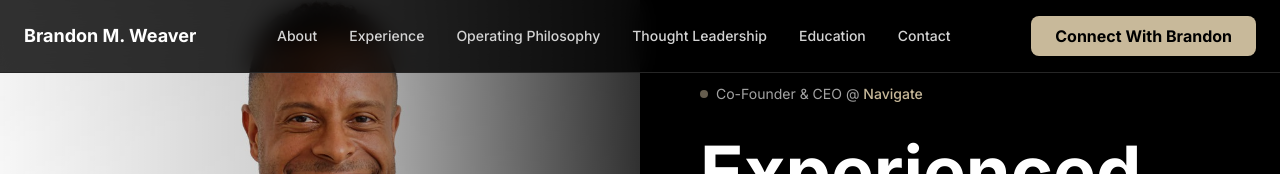
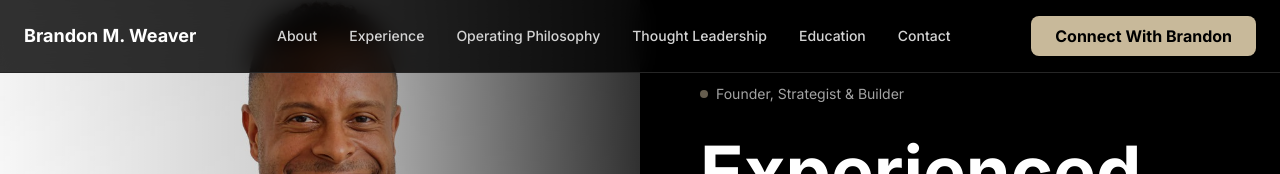
Before and after one commit to letsnavigatebmw/brandonmweaver, a React (Vite) app: page / in a window 1280 px wide. Shown: the top 174 px of the page. Built offline with nearby package versions, Linux system fonts and the light colour scheme.

Commit message:
Update status badge: change from 'Co-Founder & CEO @ Navigate' to 'Founder, Strategist & Builder'

```diff
--- a/src/components/Hero.jsx
+++ b/src/components/Hero.jsx
@@ -19,7 +19,7 @@ export default function Hero() {
         {/* Status badge */}
         <div className="inline-flex items-center gap-2 text-sm">
           <div className="w-2 h-2 bg-gold-400 rounded-full animate-pulse" />
-          <span className="text-gray-400">Co-Founder & CEO @ <a href="https://navigatenow.com" target="_blank" rel="noopener noreferrer" className="text-gold-400 hover:text-gold-300 transition-colors font-medium">Navigate</a></span>
+          <span className="text-gray-400">Founder, Strategist & Builder</span>
         </div>
 
         {/* Headline */}
```
